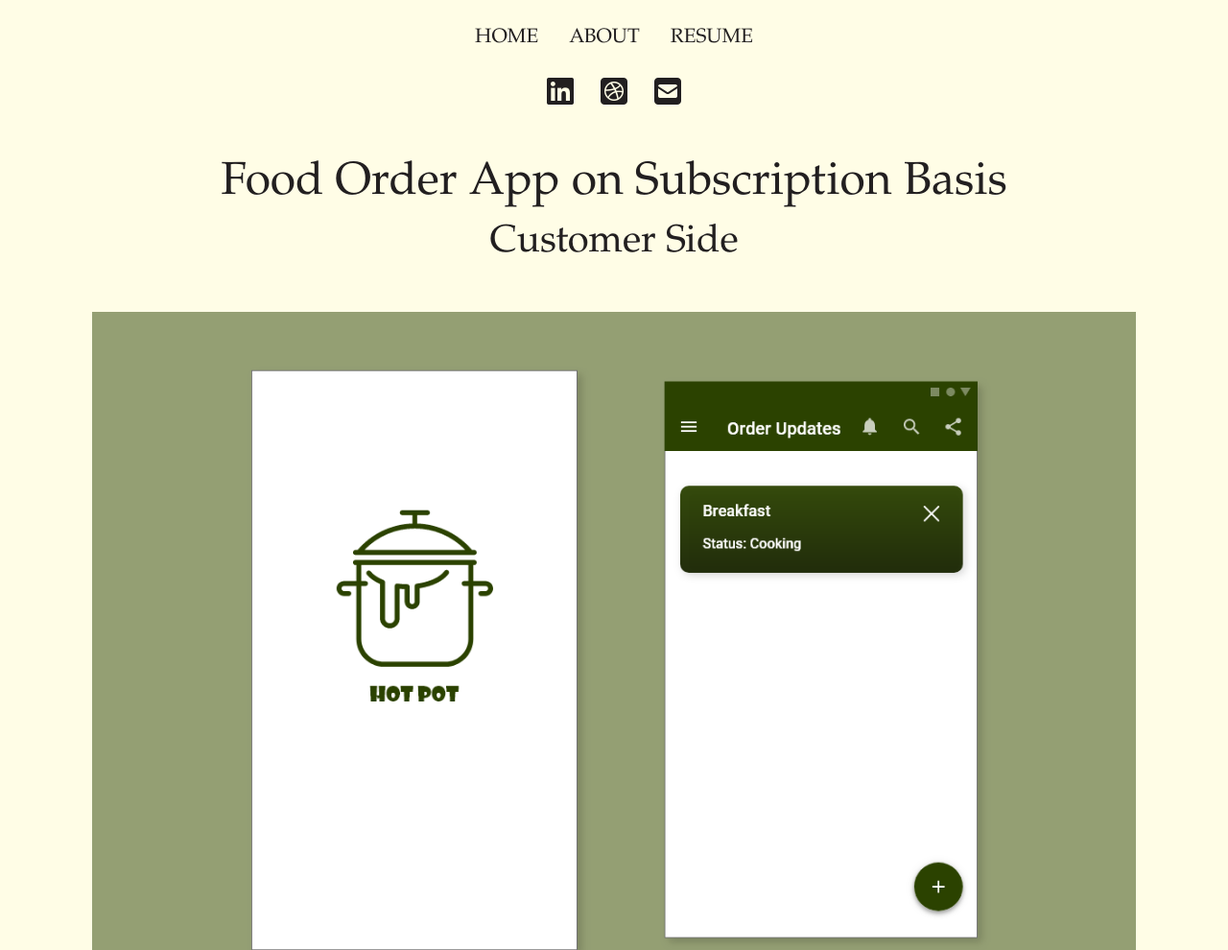
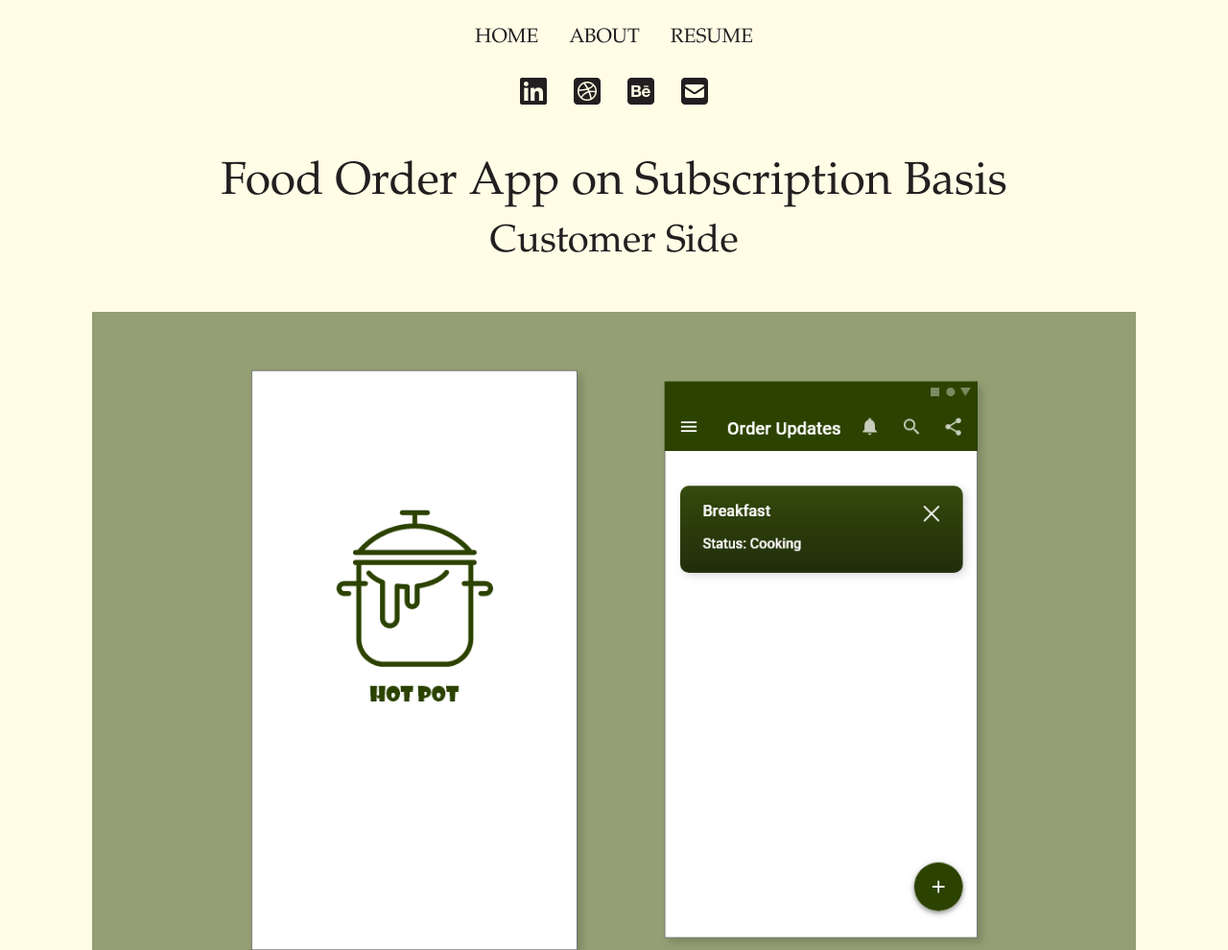
Before and after one commit to keerthana-portfolio/keerthana-portfolio.github.io, a plain HTML site: page project2.html in a window 1280 px wide. Shown: the top 990 px of the page at 96% size. Drawn offline with nearby package versions, Linux system fonts and the light colour scheme.

Commit message:
behance add

```diff
--- a/project2.html
+++ b/project2.html
@@ -33,6 +33,7 @@
 <div class="text-center mt-3 ">
           <a href="https://www.linkedin.com/in/keerthana-venkatraman-b9535215a/" class="mb-5 icon"><i class="fab fa-linkedin fa-2x"></i></a>
           <a href="https://dribbble.com/keerthu_v03" class="mb-5 ml-4 icon"><i class="fab fa-dribbble-square fa-2x"></i></a>
+          <a href="https://www.behance.net/keerthanav1" class="mb-5 ml-4 icon"><i class="fab fa-behance-square fa-2x"></i></a>
           <a href="mailto:keerthuvenkat3032@gmail.com" class="mb-5 ml-4 icon"><i class="fas fa-envelope-square fa-2x"></i></a>
 </div>
 
```
Also changed, not shown: about.html (+1 -0 lines), index.html (+1 -0 lines), project1.html (+1 -0 lines).
